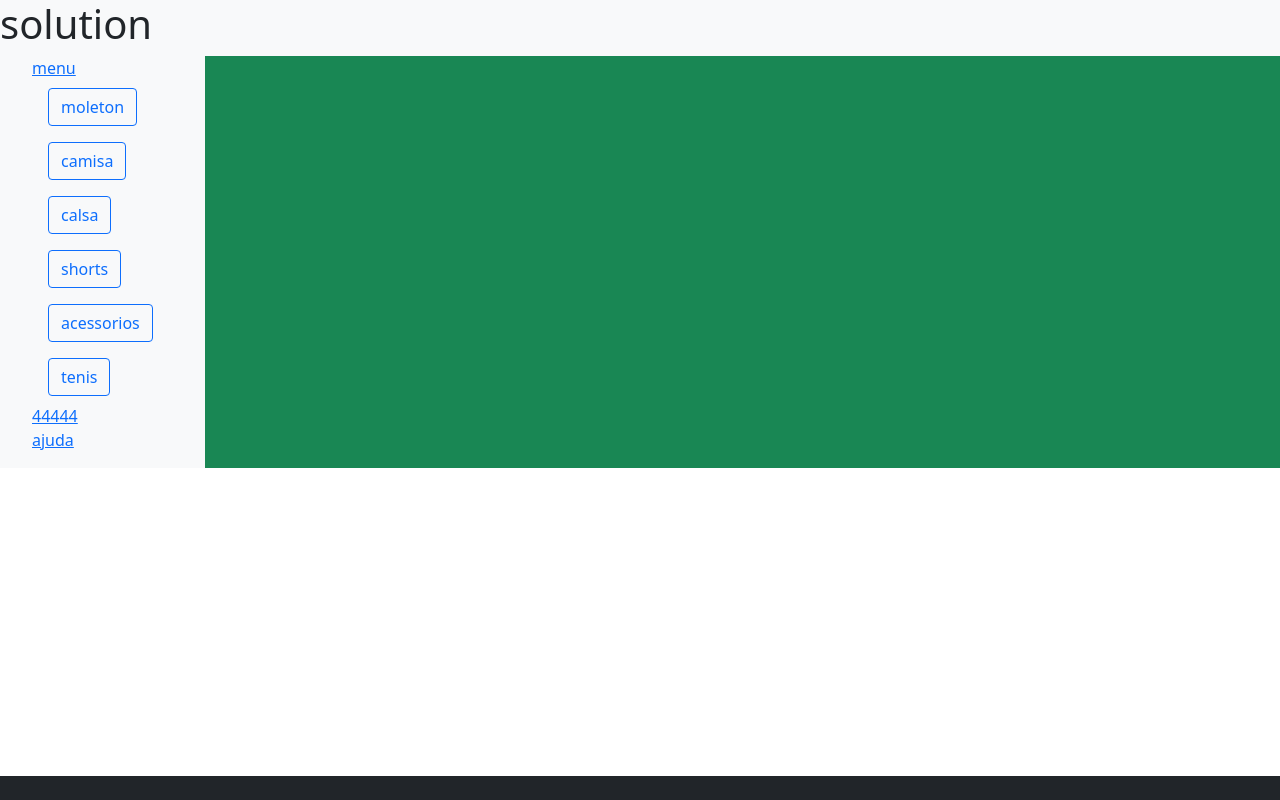
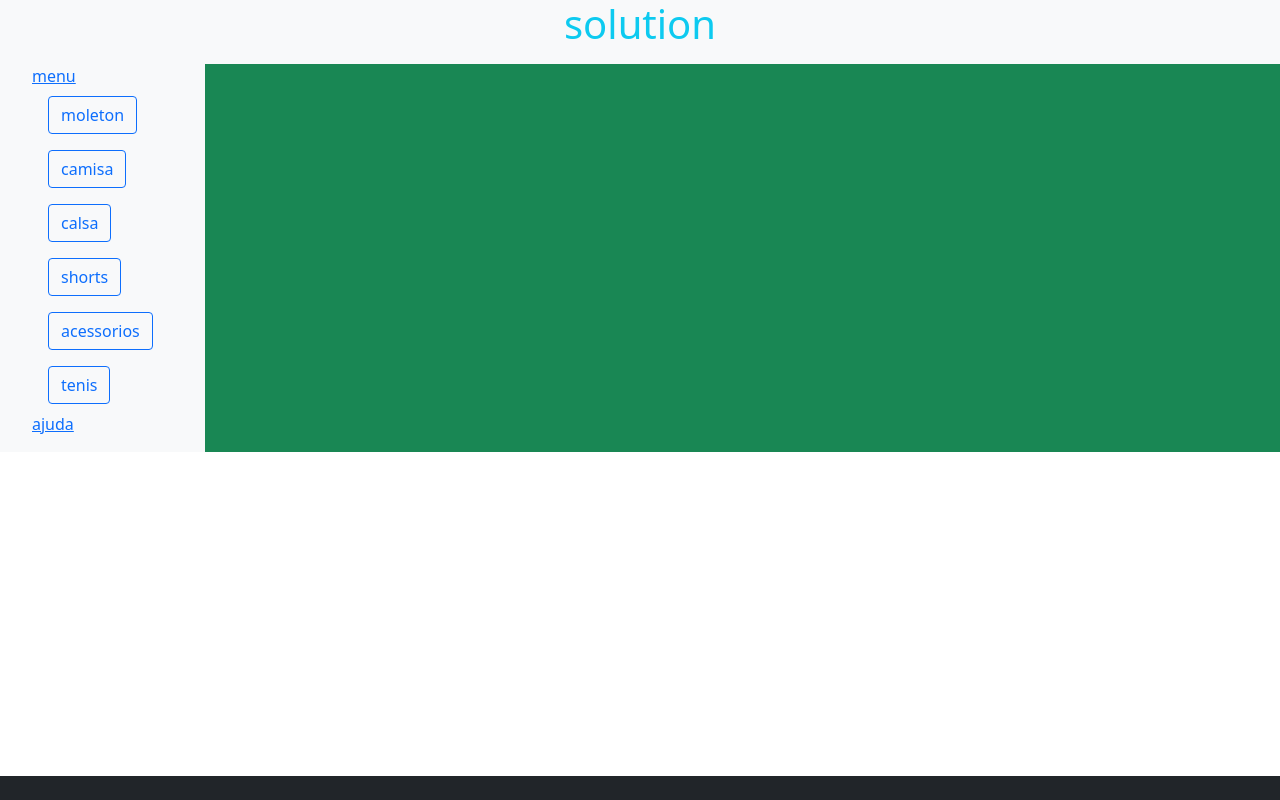
Before and after one commit to bolachinha133/sit, a plain HTML site: page Index.html in a window 1280 px wide. Drawn offline with nearby package versions, Linux system fonts and the light colour scheme.

Commit message:
ssssssssssssssssssssss

```diff
--- a/Index.html
+++ b/Index.html
@@ -17,8 +17,8 @@
 
 <body>
     <div class="row bg-light text-centers">
-        <div class="logo">
-            <h1>solution</h1>
+        <div class="mx-auto d-block" align="center">
+            <h1><p class="text-info">solution</p></h1>
         </div>
     </div>
     <div class="row">
@@ -28,25 +28,21 @@
                     <li>
                         <a href="Index.html">menu</a>
                         <li class="nav-item">
-                            <a class="nav-link" href="#"><button type="button" class="btn btn-outline-primary">moleton</button><br/></a >
+                            <a class="nav-link" href="#"><button type="button" class="btn btn-outline-primary">moleton</button></a>
                           </li>
                           <li class="nav-item">
-                            <a class="nav-link" href="#"><button type="button" class="btn btn-outline-primary">camisa</button><br/> </a>
+                            <a class="nav-link" href="#"><button type="button" class="btn btn-outline-primary">camisa</button></a>
                           </li><li class="nav-item">
-                            <a class="nav-link" href="#"><button type="button" class="btn btn-outline-primary">calsa</button><br/> </a>
+                            <a class="nav-link" href="#"><button type="button" class="btn btn-outline-primary">calsa</button></a>
                           </li>
                           <li class="nav-item">
-                            <a class="nav-link" href="#"><button type="button" class="btn btn-outline-primary">shorts</button><br/></a>
+                            <a class="nav-link" href="#"><button type="button" class="btn btn-outline-primary">shorts</button></a>
                           </li><li class="nav-item">
-                            <a class="nav-link" href="#"><button type="button" class="btn btn-outline-primary">acessorios</button><br/></a>
+                            <a class="nav-link" href="#"><button type="button" class="btn btn-outline-primary">acessorios</button></a>
                           </li>
                           <li class="nav-item">
                             <a class="nav-link" href="#"><button type="button" class="btn btn-outline-primary">tenis</button><br/></a>
                           </li>
-                    </li>
-                    <li>
-                        <a href="">44444</a>
-                    </li>
                     <li>
                         <a href="">ajuda</a>
                     </li>
@@ -59,8 +55,7 @@
         </div>
     </div>
         <div class="row bg-dark fixed-bottom" id="rodape">f
-            <div class="row-1">
-            </div>
+            <div class=img class="card-img-top" src=" " alt="Card image" style="width:100%"></div>
             <div class="cal1">
             </div>
         </div>
```
